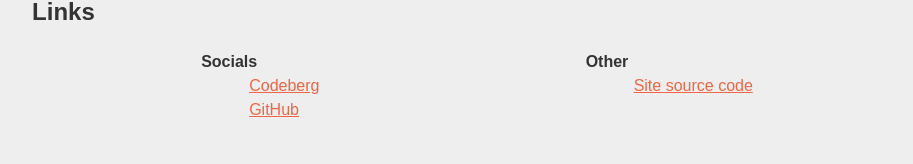
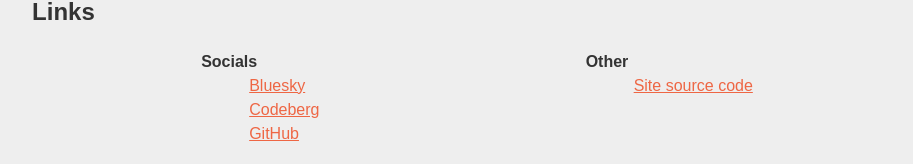
Before and after one commit to spenserblack/spenserblack.github.io, an Astro site: page / in a window 1280 px wide. Shown: the part 915-1079 px from the top of the page, without its empty margins (179-1092 px from the left). Built offline with nearby package versions, Linux system fonts and the light colour scheme; Astro itself is replaced by a stand-in of ours.

Commit message:
Add Bluesky link

```diff
--- a/src/components/Footer.astro
+++ b/src/components/Footer.astro
@@ -1,5 +1,6 @@
 ---
 import ExternalLink from "./ExternalLink.astro";
+const bluesky = "https://bsky.app/profile/spenser.black";
 const codeberg = "https://codeberg.org/spenserblack";
 const github = "https://github.com/spenserblack";
 const sourceCode = `${github}/spenserblack.github.io`;
@@ -11,6 +12,7 @@
 		<li>
 			<strong>Socials</strong>
 			<ul class="vertical">
+				<li><ExternalLink link={bluesky}>Bluesky</ExternalLink></li>
 				<li><ExternalLink link={codeberg}>Codeberg</ExternalLink></li>
 				<li><ExternalLink link={github}>GitHub</ExternalLink></li>
 			</ul>
```
